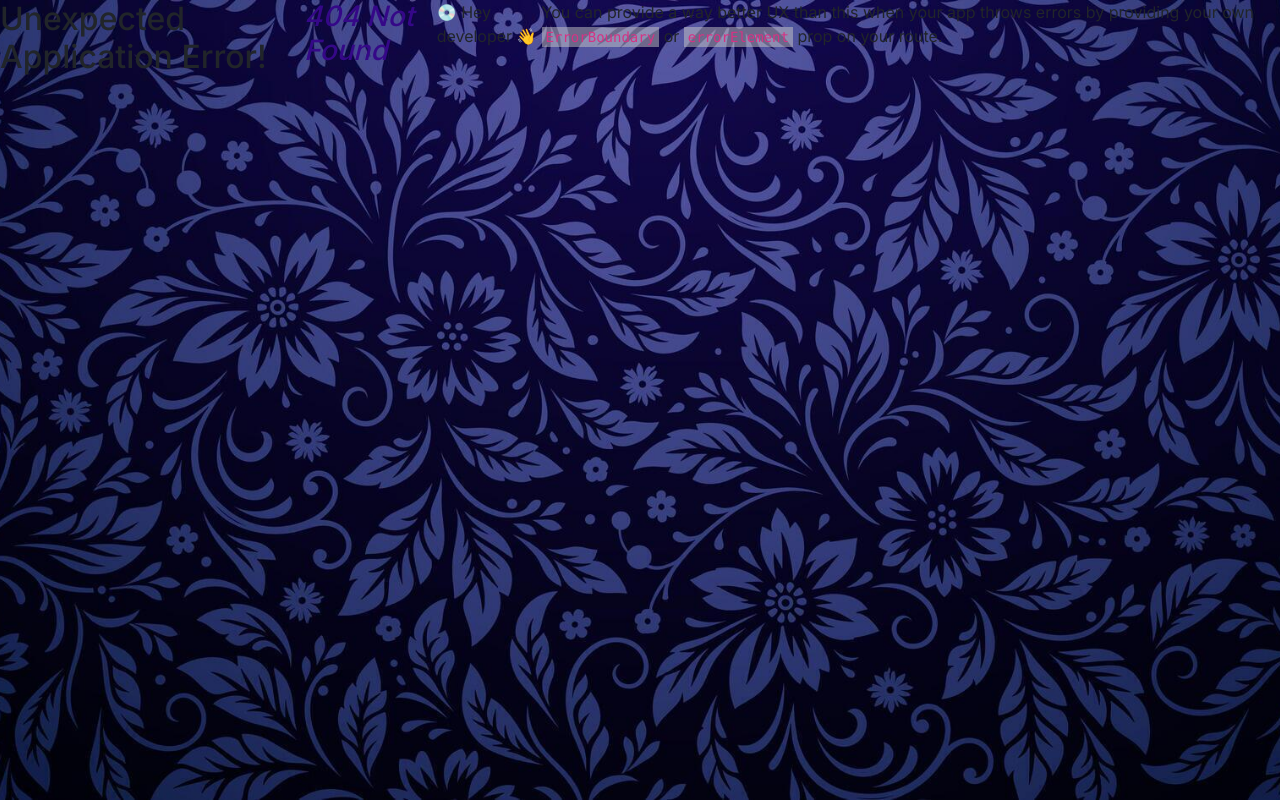
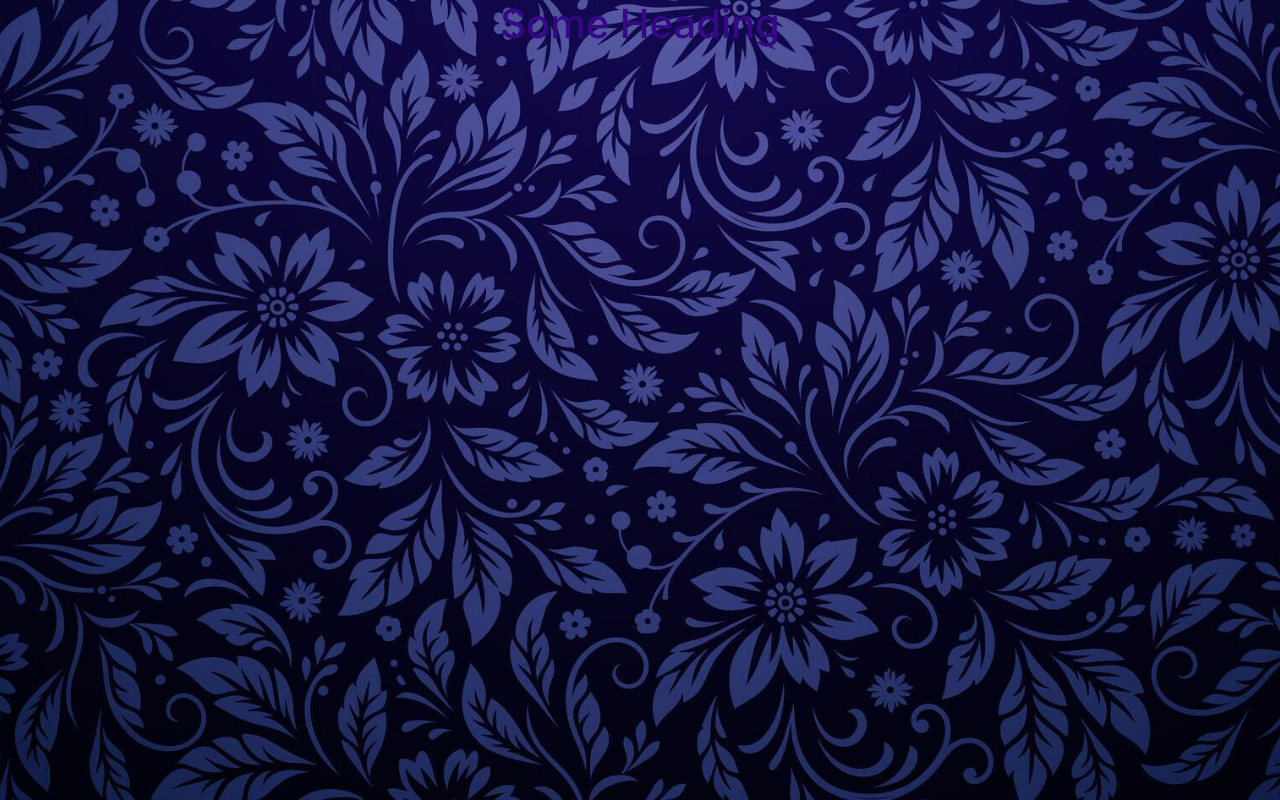
Before and after one commit to kristijanH1998/bookworm, a React (Vite) app in the folder BookWorm/: page /my-profile in a window 1280 px wide. Before the commit this address had no page. Built offline with nearby package versions, Linux system fonts and the light colour scheme.

Commit message:
My Profile page created and navigation linked to Home and My Books pages

```diff
--- a/BookWorm/src/Home.tsx
+++ b/BookWorm/src/Home.tsx
@@ -206,7 +206,7 @@ export default function Home() {
                     <form className="container-fluid justify-content-center">
                         {/* <button className="btn btn-outline-success me-3" type="button">My Books</button> */}
                         <Link type="button" onClick={goToPage} className="btn me-3" to={'/my-books'} id="myBooksBtn">My Books</Link>
-                        <button className="btn btn-outline-secondary me-3" type="button" id="myProfileBtn">My Profile</button>
+                        <Link type="button" onClick={goToPage} className="btn me-3" to={'/my-profile'} id="myProfileBtn">My Profile</Link>
                         <Link type="button" onClick={goToPage} className="btn" to={''} id="signOutBtn">Sign Out</Link>
                     </form>
                 </nav>
--- a/BookWorm/src/MyBooks.tsx
+++ b/BookWorm/src/MyBooks.tsx
@@ -157,7 +157,7 @@ export default function MyBooks() {
                 <form className="container-fluid justify-content-center">
                     {/* <button className="btn btn-outline-success me-3" type="button">My Books</button> */}
                     <Link type="button" onClick={goToPage} className="btn me-3" to={'/home'} id="searchBooksBtn">Search Books</Link>
-                    <button className="btn btn-outline-secondary me-3" type="button" id="myProfileBtn">My Profile</button>
+                    <Link type="button" onClick={goToPage} className="btn me-3" to={'/my-profile'} id="myProfileBtn">My Profile</Link>
                     <Link type="button" onClick={goToPage} className="btn" to={''} id="signOutBtn">Sign Out</Link>
                 </form>
             </nav>
--- /dev/null
+++ b/BookWorm/src/MyProfile.tsx
@@ -0,0 +1,10 @@
+import { Link, useNavigate } from 'react-router-dom';
+import React from 'react';
+
+export default function MyProfile() {
+    return (
+        <div>
+            <h1>Some Heading</h1>
+        </div>
+    )
+}
--- a/BookWorm/src/PageRouter.tsx
+++ b/BookWorm/src/PageRouter.tsx
@@ -9,6 +9,7 @@ import Login from "./Login.js"
 import Register from "./Register.jsx"
 import Home from "./Home.js"
 import MyBooks from "./MyBooks.jsx"
+import MyProfile from "./MyProfile.jsx"
 import React from "react";
 
 const router = createBrowserRouter(
@@ -18,6 +19,7 @@ createRoutesFromElements(
     <Route path="register" element={<Register />} />
     <Route path="/home" element={<Home />} />
     <Route path="/my-books" element={<MyBooks />} />
+    <Route path="/my-profile" element={<MyProfile />} />
     </>
 )
 );
```
